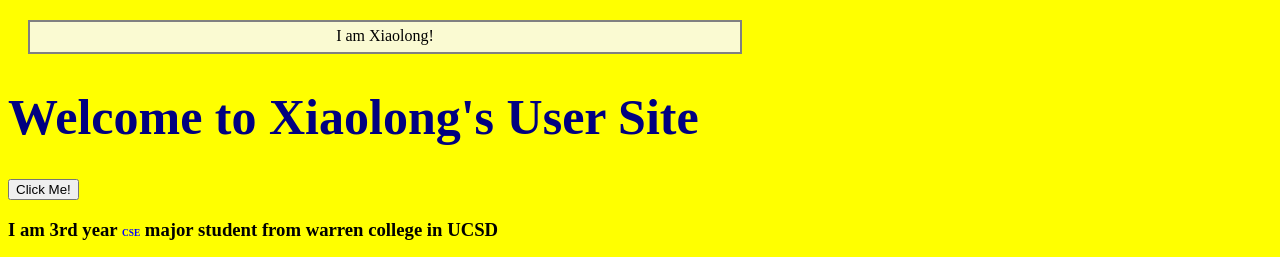
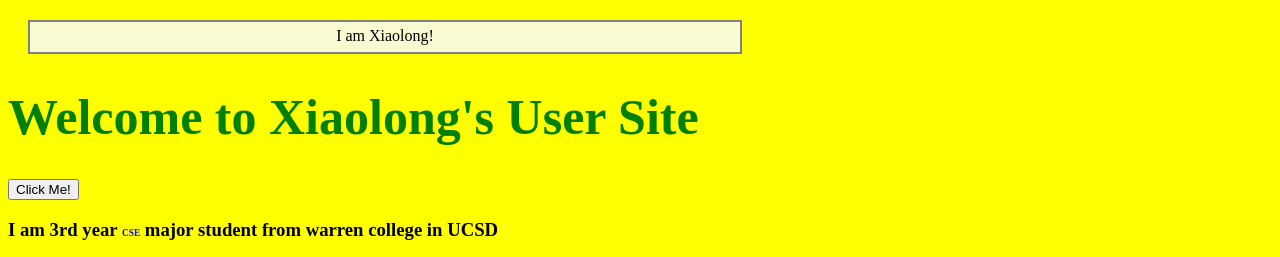
Before and after one commit to xilohuang/wi21-cse110-lab3, a plain HTML site: page index.html in a window 1280 px wide. Shown: the top 257 px of the page. Drawn offline with Linux system fonts and the light colour scheme.

Commit message:
Update mystyle.css

```diff
--- a/mystyle.css
+++ b/mystyle.css
@@ -3,7 +3,7 @@ body {
 }
 /* this lab is so hard */
 h1 {
-    color : navy;
+    color : green;
     margin-left: auto;
     font-size: 50px;
     text-align: left;
```
